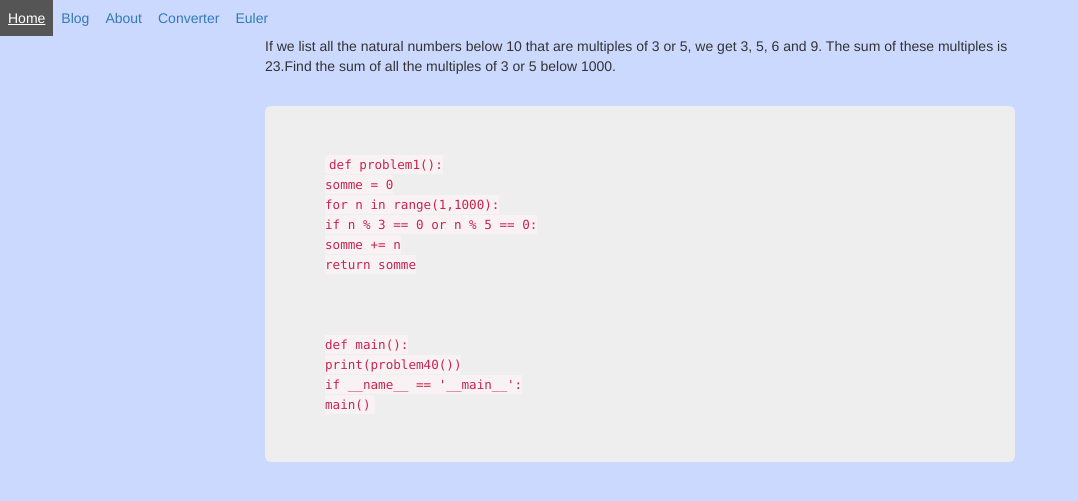
After one commit to ibaf001/monSite, a Flask app: page /problem1 in a window 1280 px wide. The commit adds this page. Shown: the top 501 px of the page, without its empty margins (0-1078 px from the left). Run offline with Flask 2, Linux system fonts and the light colour scheme; some libraries are stand-ins or nearby versions.

Commit message:
Add first problem

```diff
--- a/routes.py
+++ b/routes.py
@@ -16,6 +16,10 @@ def about():
 def euler():
 	return render_template("euler.html")
 
+@app.route("/problem1")
+def problem1():
+	return render_template("/euler/problem1.html")
+
 
 if __name__ == '__main__':
 	app.run(debug=True)
--- a/static/css/main.css
+++ b/static/css/main.css
@@ -1,6 +1,6 @@
 
 body {
-    background-color: #eff1f4;
+    background-color:#ccd9ff /* #eff1f4; */
 }
 
 .main_menu ul {
--- a/templates/euler.html
+++ b/templates/euler.html
@@ -8,7 +8,7 @@
     </div>
     <div class="col-sm-8">
 	 	<div class="list-group">
-	  		<a href="#" class="list-group-item">Problem 1</a>
+	  		<a href="{{ url_for('problem1')}}" class="list-group-item">Problem 1</a>
 	  		<a href="#" class="list-group-item">Problem 2</a>
 	  		<a href="#" class="list-group-item">Problem 3</a>
 		</div>
--- /dev/null
+++ b/templates/euler/problem1.html
@@ -0,0 +1,39 @@
+{% extends "layout.html" %}
+
+{% block content %}
+<div class="container">
+  <div class="row">
+    <div class="col-sm-2">
+
+    </div>
+
+    <div class="col-sm-8">
+    <p>If we list all the natural numbers below 10 that are multiples of 3 or 5, we get 3, 5, 6 and 9. The sum of these multiples is 23.Find the sum of all the multiples of 3 or 5 below 1000.
+    </p>
+    <br>
+    <div class="jumbotron ">
+    	<code >
+    	def problem1():<br>
+    	somme = 0  <br>
+    	for n in range(1,1000): <br>
+        if n % 3 == 0 or n % 5 == 0: <br>
+        somme += n  <br>
+    	return somme  <br>
+        <br><br><br>
+    	def main(): <br>
+            print(problem40()) <br>
+
+
+        if __name__ == '__main__':<br>
+            main()
+    	</code>
+    </div>
+
+    <div class="col-sm-2">
+
+    </div>
+ </div>
+
+
+
+{% endblock %}
--- a/templates/layout.html
+++ b/templates/layout.html
@@ -9,6 +9,9 @@
       href="{{url_for('.static', filename='css/main.css')}}">
 {% endblock %}
 
+<div class="container">
+  <div class="row">
+
 {% block navbar %}
 <div class="main_menu" >
 	<ul>
@@ -17,13 +20,19 @@
 		<li><a href="{{ url_for('about')}}">About</a></li>
 		<li><a href="http://convertibo.herokuapp.com/" target="_blank">Converter</a></li>
 
-     	<li><a a href="{{ url_for('euler')}}">Euler</a></li>
+     	<li><a href="{{ url_for('euler')}}">Euler</a></li>
 
 	</ul>
   <!-- ... -->
 </div>
 {% endblock %}
+  </div>
 
+<div class="row">
 {% block content %}
 
 {% endblock %}
+</div>
+
+
+</div>
```
